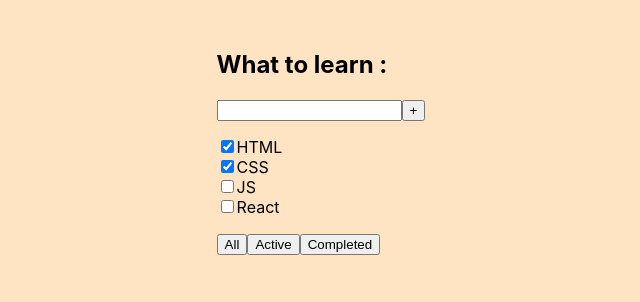
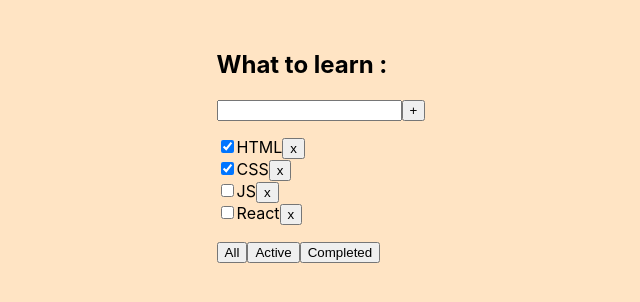
Before and after one commit to Denowich/My-todolist-TEST, a React (Create React App) app: page / in a window 1280 px wide. Shown: the top 302 px of the page, without its empty margins (294-934 px from the left). Built offline with nearby package versions, Linux system fonts and the light colour scheme.

Commit message:
add removeTask

```diff
--- a/src/App.tsx
+++ b/src/App.tsx
@@ -1,21 +1,28 @@
 import React, { useState } from "react";
 import './App.css';
-import { Todolist } from "./Todolist";
+import { TasksType, Todolist } from "./Todolist";
 
 
 function App() {
 
-  let tasks = [
+  let [tasks, setTasks] = useState<Array<TasksType>>([
     { id: 1, title: 'HTML', isDone: true },
     { id: 2, title: 'CSS', isDone: true },
     { id: 3, title: 'JS', isDone: false },
     { id: 4, title: 'React', isDone: false },
-  ]
+  ]);
+
+
+  function removeTask(id: number) {
+    let filteredTask = tasks.filter(t => t.id !== id)
+    setTasks(filteredTask)
+  }
 
   return (
     <div className="app">
       <Todolist title='What to learn :'
-                tasks={tasks}/>
+        tasks={tasks}
+        removeTask={removeTask} />
     </div>
   )
 }
--- a/src/Todolist.tsx
+++ b/src/Todolist.tsx
@@ -9,6 +9,7 @@
 type PropsType = {
   title: string
   tasks: Array<TasksType>
+  removeTask: (taskId: number) => void
 }
 
 export function Todolist(props: PropsType) {
@@ -22,7 +23,11 @@
       <ul>
         {
           props.tasks.map((t) =>
-            <li><input type="checkbox" checked={t.isDone} /><span>{t.title}</span></li>
+            <li>
+              <input type="checkbox" checked={t.isDone} />
+              <span>{t.title}</span>
+              <button onClick={() => { props.removeTask(t.id) }}>x</button>
+            </li>
           )
         }
       </ul>
```
